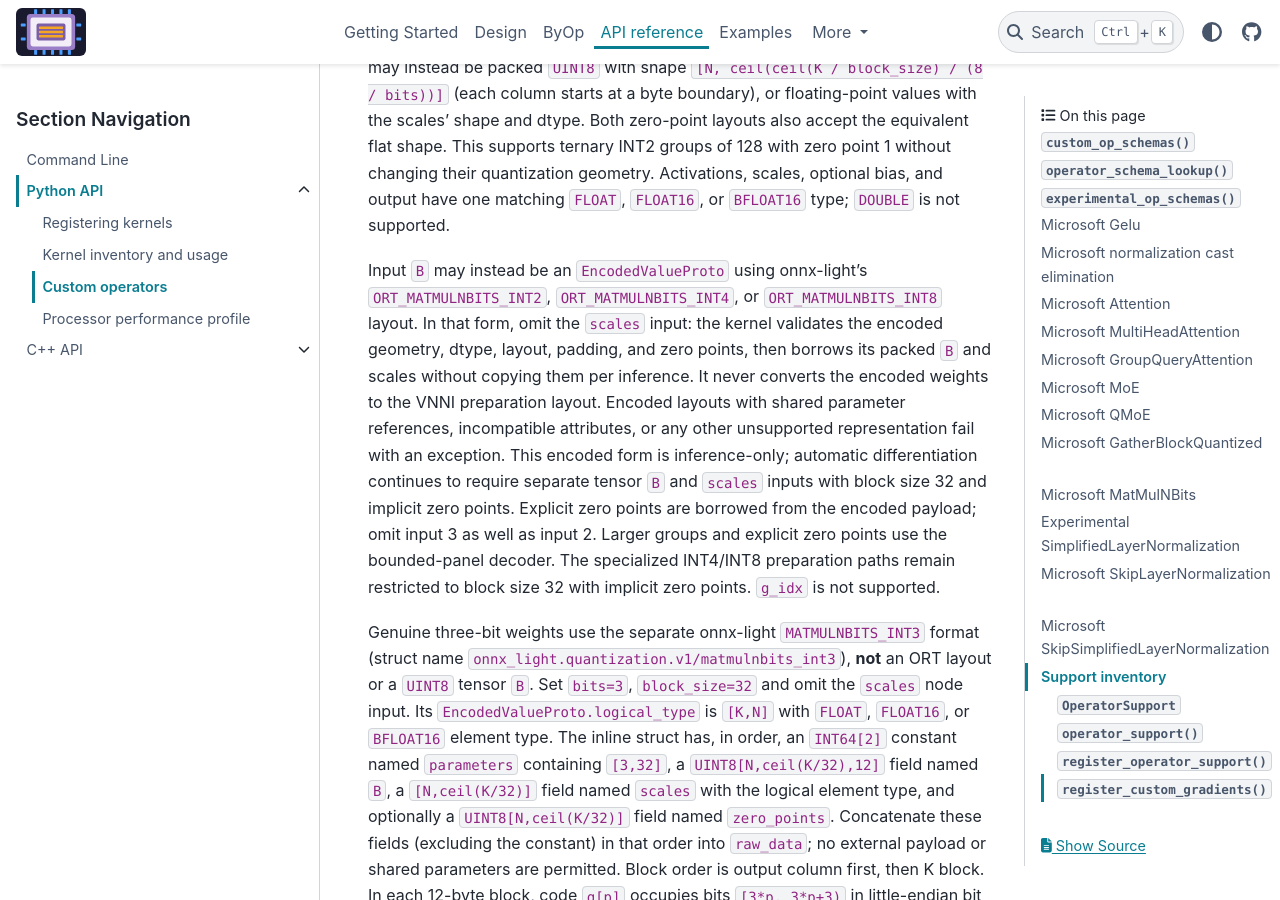
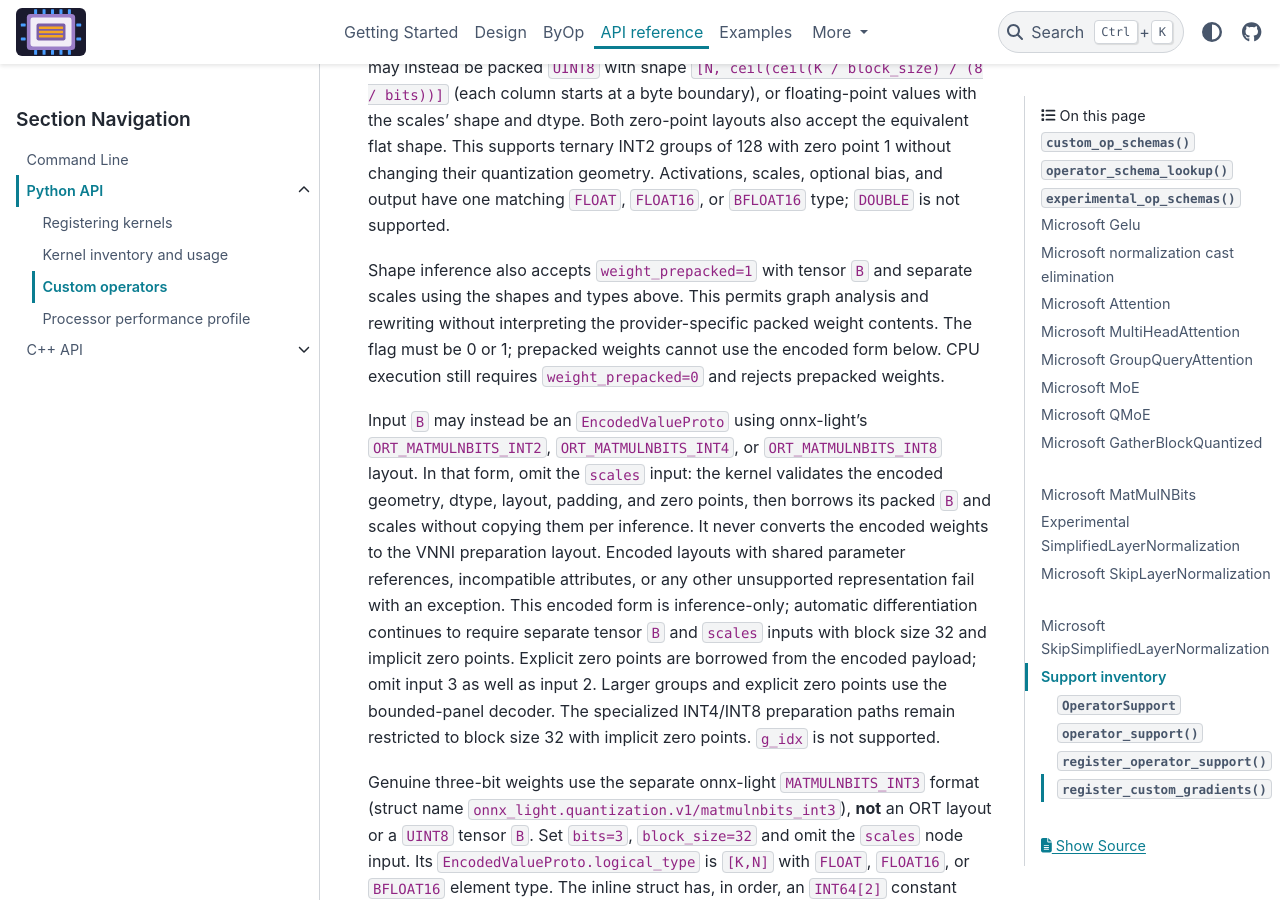
Before and after one commit to xadupre/onnx-light-cpu, a Sphinx documentation site: the page built from docs/api/python/custom_operators.rst, in a window 1280 px wide and 900 px high, scrolled down 8769 px. Built offline with Sphinx 7.4.7 and the PyData theme 0.15.4, drawn with Linux system fonts in a browser that asks for light colours; pages that are not in the unit, such as notebooks, are missing from menus.

Commit message:
Support MatMulNBits shape inference with weight_prepacked=1 (#1166)
* Initial plan

* Support tensor MatMulNBits prepacked weights in shape inference

Co-authored-by: copilot-swe-agent[bot] <198982749+Copilot@users.noreply.github.com>

---------

Co-authored-by: xadupre <22452781+xadupre@users.noreply.github.com>
Co-authored-by: copilot-swe-agent[bot] <198982749+Copilot@users.noreply.github.com>

```diff
--- a/docs/api/python/custom_operators.rst
+++ b/docs/api/python/custom_operators.rst
@@ -379,6 +379,12 @@ and dtype. Both zero-point layouts also accept the equivalent flat shape.
 This supports ternary INT2 groups of 128 with zero point 1 without changing
 their quantization geometry. Activations, scales, optional bias, and output have one matching
 ``FLOAT``, ``FLOAT16``, or ``BFLOAT16`` type; ``DOUBLE`` is not supported.
+
+Shape inference also accepts ``weight_prepacked=1`` with tensor ``B`` and
+separate scales using the shapes and types above. This permits graph analysis
+and rewriting without interpreting the provider-specific packed weight contents.
+The flag must be 0 or 1; prepacked weights cannot use the encoded form below.
+CPU execution still requires ``weight_prepacked=0`` and rejects prepacked weights.
 
 Input ``B`` may instead be an ``EncodedValueProto`` using onnx-light's
 ``ORT_MATMULNBITS_INT2``, ``ORT_MATMULNBITS_INT4``, or
```
Also changed, not shown: 4 other files.
